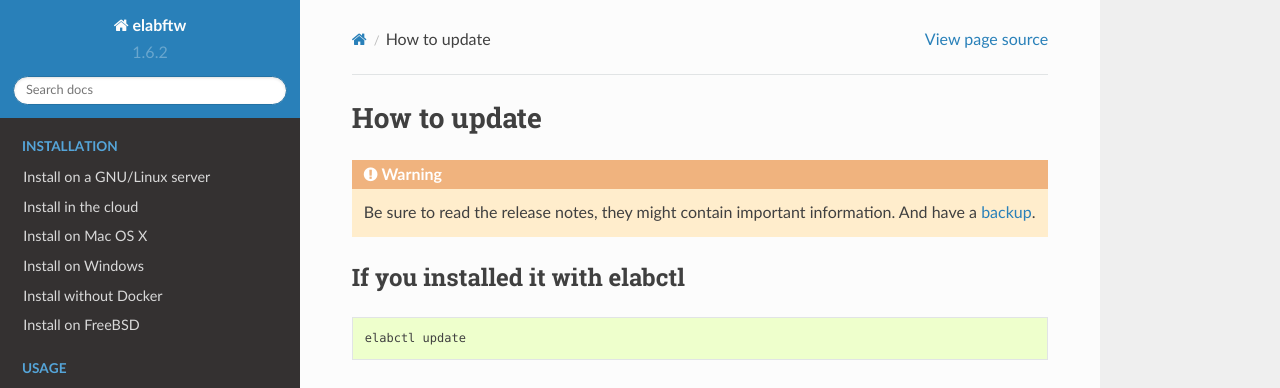
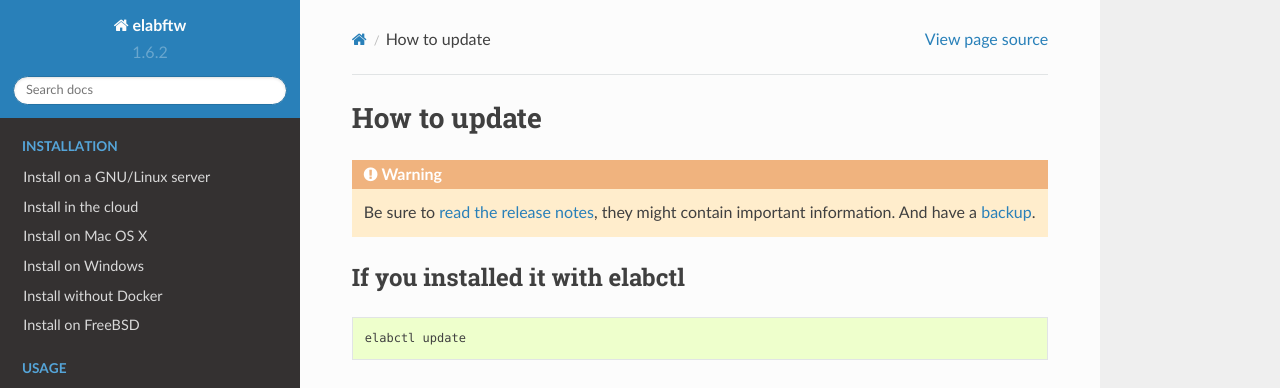
Before and after one commit to elabftw/elabdoc, a Sphinx documentation site: the page built from doc/how-to-update.rst, in a window 1280 px wide and 1193 px high. Shown: the top 388 px of the window. Built offline with Sphinx 7.4.7 and the Read the Docs theme 2.0.0, drawn with Linux system fonts in a browser that asks for light colours; pages that are not in the unit, such as notebooks, are missing from menus; part of the change alters nothing that is shown.

```diff
--- a/doc/how-to-update.rst
+++ b/doc/how-to-update.rst
@@ -3,7 +3,7 @@
 How to update
 =============
 
-.. warning:: Be sure to read the release notes, they might contain important information. And have a :ref:`backup <backup>`.
+.. warning:: Be sure to `read the release notes <https://github.com/elabftw/elabftw/releases/latest>`_, they might contain important information. And have a :ref:`backup <backup>`.
 
 If you installed it with elabctl
 ^^^^^^^^^^^^^^^^^^^^^^^^^^^^^^^^
```
